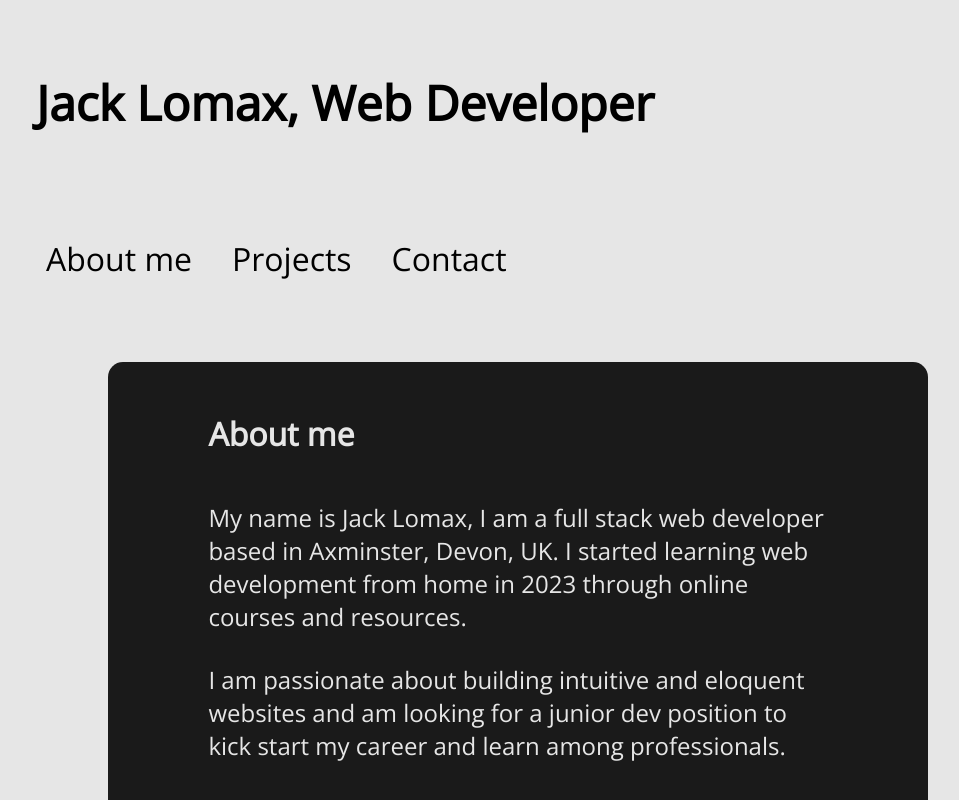
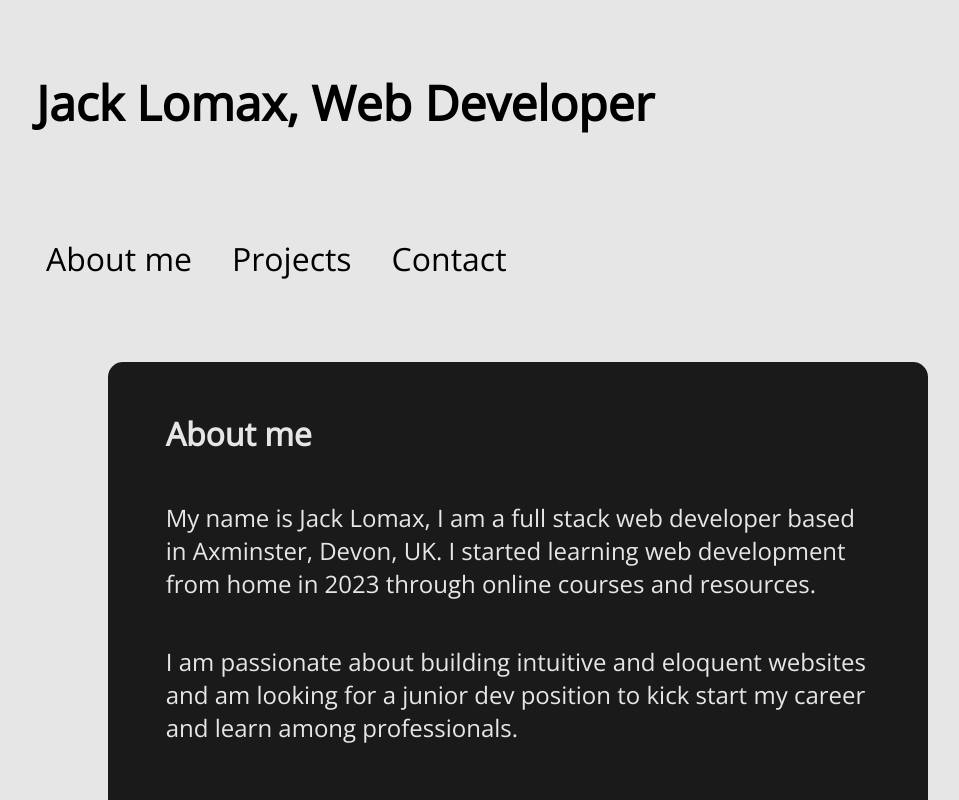
Before and after one commit to Lowza/portfolio, a React (Create React App) app: page / in a window 1280 px wide. Shown: the top 800 px of the page, without its empty margins (122-1081 px from the left). Built offline with nearby package versions, Linux system fonts and the light colour scheme.

Commit message:
change margins of #main and #h2 to percentages to support lower screen sizes

```diff
--- a/src/index.css
+++ b/src/index.css
@@ -62,14 +62,14 @@ h1 {
 h2 {
   font-size: 2rem;
   text-align: left;
-  margin-left: 100px;
+  margin-left: 7%;
   padding: 50px 0 20px 0;
   width: 100%;
 }
 
 p {
   font-size: 1.5rem;
-  margin: 0 100px 10px 100px;
+  margin: 0 7% 3% 7%;
   padding-bottom: 20px;
   text-align: left;
 }
```
